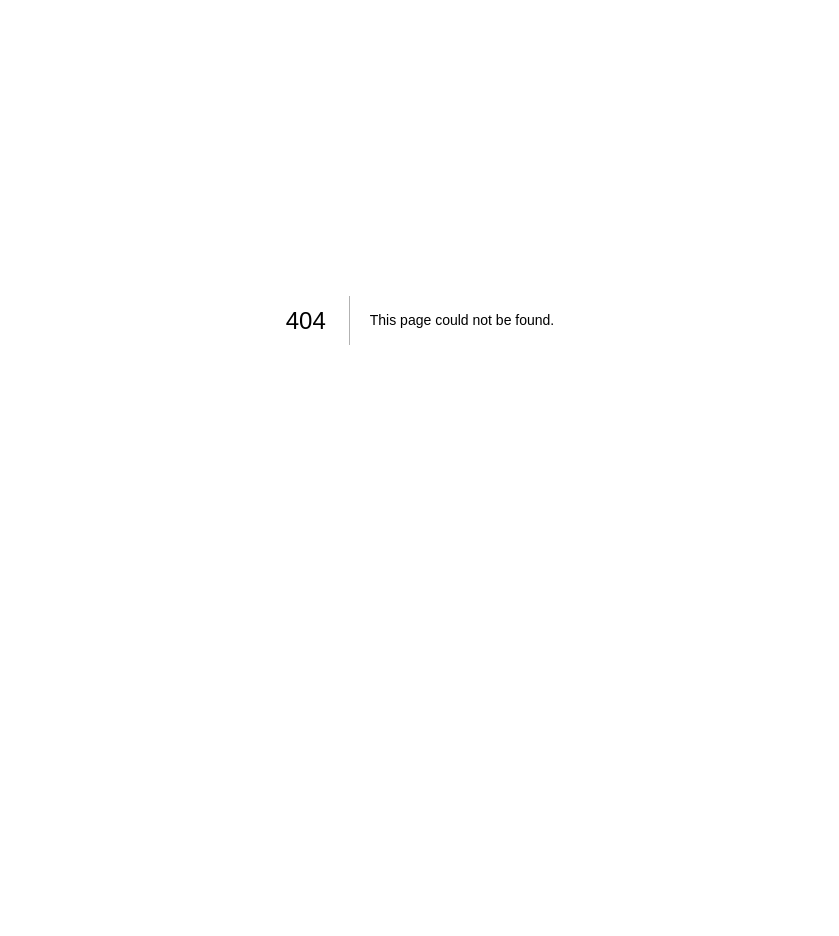
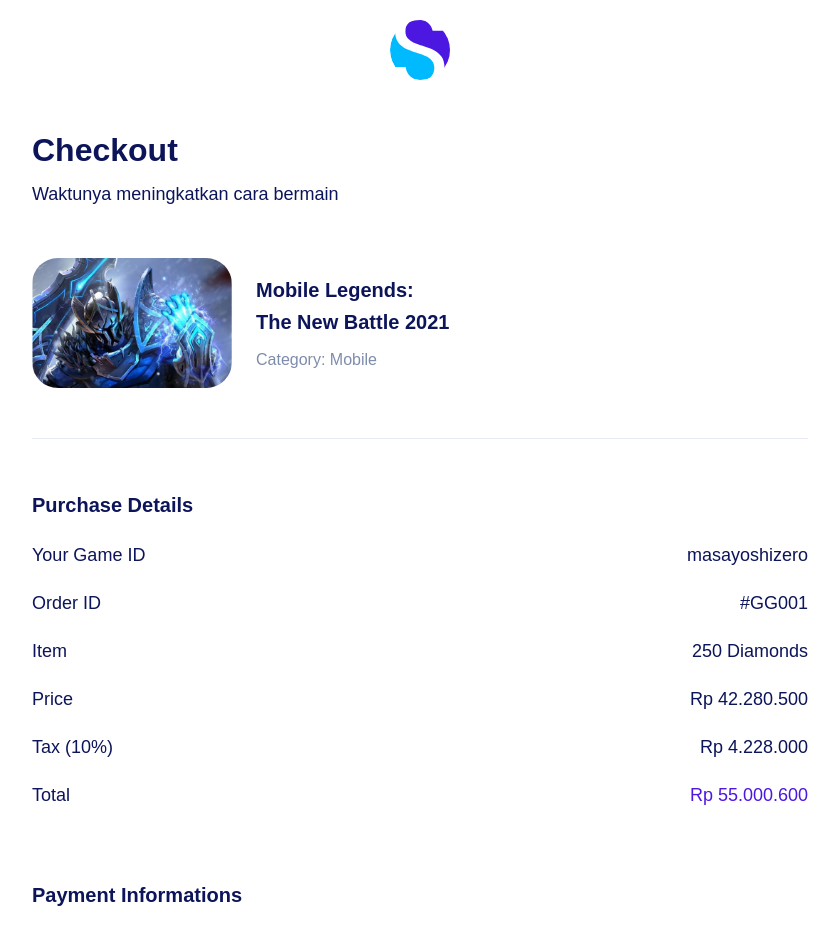
Before and after one commit to DzunN86/hifumi-store, a Next.js app: page /checkout in a window 1280 px wide. Before the commit this address had no page. Shown: the part 80-1016 px from the top of the page, without its empty margins (220-1059 px from the left). Before the commit the page ends 800 px from the top, so only its background shows below. Built offline with nearby package versions, Linux system fonts and the light colour scheme.

Commit message:
Convert checkout page

```diff
--- a/pages/_app.tsx
+++ b/pages/_app.tsx
@@ -1,6 +1,7 @@
 import '../styles/utilities.css';
 import '../styles/homepage.css';
 import '../styles/detail.css';
+import '../styles/checkout.css';
 import type { AppProps } from 'next/app';
 import Head from 'next/head';
 
--- /dev/null
+++ b/pages/checkout.tsx
@@ -0,0 +1,140 @@
+export default function checkout() {
+  return (
+    <>
+      <section className="checkout mx-auto pt-md-100 pb-md-145 pt-30 pb-30">
+        <div className="container-fluid">
+          <div className="logo text-md-center text-start pb-50">
+            <a href="/#">
+              <svg
+                width={60}
+                height={60}
+                viewBox="0 0 60 60"
+                fill="none"
+                xmlns="http://www.w3.org/2000/svg"
+              >
+                <mask
+                  id="mask0"
+                  mask-type="alpha"
+                  maskUnits="userSpaceOnUse"
+                  x={0}
+                  y={0}
+                  width={60}
+                  height={60}
+                >
+                  <circle cx={30} cy={30} r={30} fill="#3546AB" />
+                </mask>
+                <g mask="url(#mask0)">
+                  <circle cx={30} cy={30} r={30} fill="#00BAFF" />
+                  <path
+                    d="M41.5001 35.0001C52.3001 38.2001 49.6668 48.0001 47.0001 52.5001L71.0001 60.5001L79.5001 -12.9999C63.6667 -13.8333 29.5001 -14.9999 19.5001 -12.9999C7.00007 -10.4999 13.5001 4.00006 12.0001 14.0001C10.5001 24.0001 28.0001 31.0001 41.5001 35.0001Z"
+                    fill="#4D17E2"
+                  />
+                  <path
+                    d="M54.495 47.785C54.495 51.285 53.655 54.54 51.975 57.55C50.295 60.56 47.74 63.01 44.31 64.9C40.88 66.79 36.645 67.735 31.605 67.735C26.705 67.735 22.33 66.86 18.48 65.11C14.7 63.29 11.655 60.84 9.345 57.76C7.105 54.61 5.81 51.04 5.46 47.05H15.645C15.855 49.15 16.555 51.215 17.745 53.245C19.005 55.205 20.755 56.85 22.995 58.18C25.305 59.44 28.07 60.07 31.29 60.07C35.49 60.07 38.71 58.95 40.95 56.71C43.19 54.47 44.31 51.6 44.31 48.1C44.31 45.09 43.505 42.64 41.895 40.75C40.355 38.86 38.43 37.39 36.12 36.34C33.81 35.22 30.66 34.03 26.67 32.77C21.98 31.23 18.2 29.795 15.33 28.465C12.53 27.065 10.115 25 8.085 22.27C6.125 19.54 5.145 15.935 5.145 11.455C5.145 7.60499 6.055 4.20999 7.875 1.27C9.765 -1.67 12.425 -3.945 15.855 -5.555C19.355 -7.165 23.45 -7.97 28.14 -7.97C35.42 -7.97 41.195 -6.185 45.465 -2.615C49.735 0.884996 52.22 5.365 52.92 10.825H42.63C42.07 7.885 40.565 5.295 38.115 3.055C35.665 0.814997 32.34 -0.305003 28.14 -0.305003C24.29 -0.305003 21.21 0.709996 18.9 2.73999C16.59 4.69999 15.435 7.5 15.435 11.14C15.435 14.01 16.17 16.355 17.64 18.175C19.18 19.925 21.07 21.325 23.31 22.375C25.55 23.355 28.63 24.475 32.55 25.735C37.31 27.275 41.125 28.745 43.995 30.145C46.935 31.545 49.42 33.68 51.45 36.55C53.48 39.35 54.495 43.095 54.495 47.785Z"
+                    fill="white"
+                  />
+                </g>
+              </svg>
+            </a>
+          </div>
+          <div className="title-text pt-md-50 pt-0">
+            <h2 className="text-4xl fw-bold color-palette-1 mb-10">Checkout</h2>
+            <p className="text-lg color-palette-1 mb-0">
+              Waktunya meningkatkan cara bermain
+            </p>
+          </div>
+          <div className="game-checkout d-flex flex-row align-items-center pt-md-50 pb-md-50 pt-30 pb-30">
+            <div className="pe-4">
+              <div className="cropped">
+                <img
+                  src="/img/Thumbnail-3.png"
+                  className="img-fluid"
+                  alt=""
+                />
+              </div>
+            </div>
+            <div>
+              <p className="fw-bold text-xl color-palette-1 mb-10">
+                Mobile Legends:
+                <br />
+                The New Battle 2021
+              </p>
+              <p className="color-palette-2 m-0">Category: Mobile</p>
+            </div>
+          </div>
+          <hr />
+          <div className="purchase pt-md-50 pt-30">
+            <h2 className="fw-bold text-xl color-palette-1 mb-20">
+              Purchase Details
+            </h2>
+            <p className="text-lg color-palette-1 mb-20">
+              Your Game ID
+              <span className="purchase-details">masayoshizero</span>
+            </p>
+            <p className="text-lg color-palette-1 mb-20">
+              Order ID
+              <span className="purchase-details">#GG001</span>
+            </p>
+            <p className="text-lg color-palette-1 mb-20">
+              Item
+              <span className="purchase-details">250 Diamonds</span>
+            </p>
+            <p className="text-lg color-palette-1 mb-20">
+              Price
+              <span className="purchase-details">Rp 42.280.500</span>
+            </p>
+            <p className="text-lg color-palette-1 mb-20">
+              Tax (10%)
+              <span className="purchase-details">Rp 4.228.000</span>
+            </p>
+            <p className="text-lg color-palette-1 mb-20">
+              Total
+              <span className="purchase-details color-palette-4">
+                Rp 55.000.600
+              </span>
+            </p>
+          </div>
+          <div className="payment pt-md-50 pb-md-50 pt-10 pb-10">
+            <h2 className="fw-bold text-xl color-palette-1 mb-20">
+              Payment Informations
+            </h2>
+            <p className="text-lg color-palette-1 mb-20">
+              Your Account Name
+              <span className="purchase-details">Masayoshi Angga Zero</span>
+            </p>
+            <p className="text-lg color-palette-1 mb-20">
+              Type
+              <span className="payment-details">Worldwide Transfer</span>
+            </p>
+            <p className="text-lg color-palette-1 mb-20">
+              Bank Name
+              <span className="payment-details">Mandiri</span>
+            </p>
+            <p className="text-lg color-palette-1 mb-20">
+              Bank Account Name
+              <span className="payment-details">PT Store GG Indonesia</span>
+            </p>
+            <p className="text-lg color-palette-1 mb-20">
+              Bank Number
+              <span className="payment-details">1800 - 9090 - 2021</span>
+            </p>
+          </div>
+          <label className="checkbox-label text-lg color-palette-1">
+            I have transferred the money
+            <input type="checkbox" />
+            <span className="checkmark" />
+          </label>
+          <div className="d-md-block d-flex flex-column w-100 pt-50">
+            <a
+              className="btn btn-confirm-payment rounded-pill fw-medium text-white border-0 text-lg"
+              href="./complete-checkout.html"
+              role="button"
+            >
+              Confirm Payment
+            </a>
+          </div>
+        </div>
+      </section>
+    </>
+  );
+}
--- a/pages/detail/index.tsx
+++ b/pages/detail/index.tsx
@@ -1,5 +1,3 @@
-import React from "react";
-
 export default function detail() {
   return (
     <>
@@ -51,7 +49,7 @@
               <hr />
               <form action="./checkout.html" method="POST">
                 <div className="pt-md-50 pt-30">
-                  <div className>
+                  <div>
                     <label
                       htmlFor="ID"
                       className="form-label text-lg fw-medium color-palette-1 mb-10"
@@ -388,8 +386,6 @@
                   >
                     Continue
                   </a>
-                  {/* <button type="submit"
-                          class="btn btn-submit rounded-pill fw-medium text-white border-0 text-lg">Continue</button> */}
                 </div>
               </form>
             </div>
--- /dev/null
+++ b/styles/checkout.css
@@ -0,0 +1,119 @@
+/* Checkout */
+.checkout{
+    max-width: 800px;
+}
+
+.checkout .img-fluid{
+    max-width: 100%;
+    height: auto;
+    border-radius: 1.625rem;
+}
+
+.checkout .cropped {
+  width: 110px;
+  height: 140px;
+  overflow: hidden;
+  border-radius: 1.625rem;
+}
+
+.checkout .cropped img {
+  margin: -10px 0px 0px 0px;
+}
+
+.checkout hr{
+    margin: 0;
+    background-color:#E7EAF5;
+    border: 0;
+    opacity: 1;
+}
+
+.checkout span.purchase-details,
+.checkout span.payment-details {
+    display: block;
+    font-weight: 500;
+}
+
+.checkout .checkbox-label {
+    display: block;
+    position: relative;
+    padding-left: 35px;
+    cursor: pointer;
+    -webkit-user-select: none;
+    -moz-user-select: none;
+    -ms-user-select: none;
+    user-select: none;
+  }
+
+  .checkout .checkbox-label input {
+    position: absolute;
+    opacity: 0;
+    cursor: pointer;
+    height: 0;
+    width: 0;
+  }
+
+  .checkout .checkmark {
+      transition: all 0.06s linear;
+    position: absolute;
+    top: 3px;
+    left: 0;
+    height: 22px;
+    width: 22px;
+    border-radius: 0.375rem;
+    border: 2px solid #0C145A;
+  }
+
+  .checkout .checkbox-label input:checked ~ .checkmark {
+    background-color: #FFFFFF;
+    border: 2px solid #00BAFF;
+  }
+
+  .checkout .checkmark:after {
+    content: "";
+    position: absolute;
+    display: none;
+  }
+
+  .checkout .checkbox-label input:checked ~ .checkmark:after {
+    display: block;
+  }
+
+  .checkout .checkbox-label .checkmark:after {
+    width: 14px;
+    height: 14px;
+    background-color: #00BAFF;
+    border-radius: 0.25rem;
+    left: 50%;
+    top: 50%;
+    transform: translate(-50%, -50%);
+  }
+
+  .checkout .btn-confirm-payment{
+      padding: 0.75rem 2.875rem;
+      background-color: #4D17E2;
+  }
+
+  .checkout .img-checkout{
+    width:110px;
+    height:140px;
+  }
+
+
+  /* Medium devices (landscape phones, 768px and up) */
+@media (min-width: 768px) {
+    .checkout span.purchase-details,
+    .checkout span.payment-details {
+        float: right;
+      }
+
+    .checkout .cropped {
+      width: 200px;
+      height: 130px;
+      overflow: hidden;
+      border-radius: 1.625rem;
+    }
+
+  }
+
+
+/*  */
```
